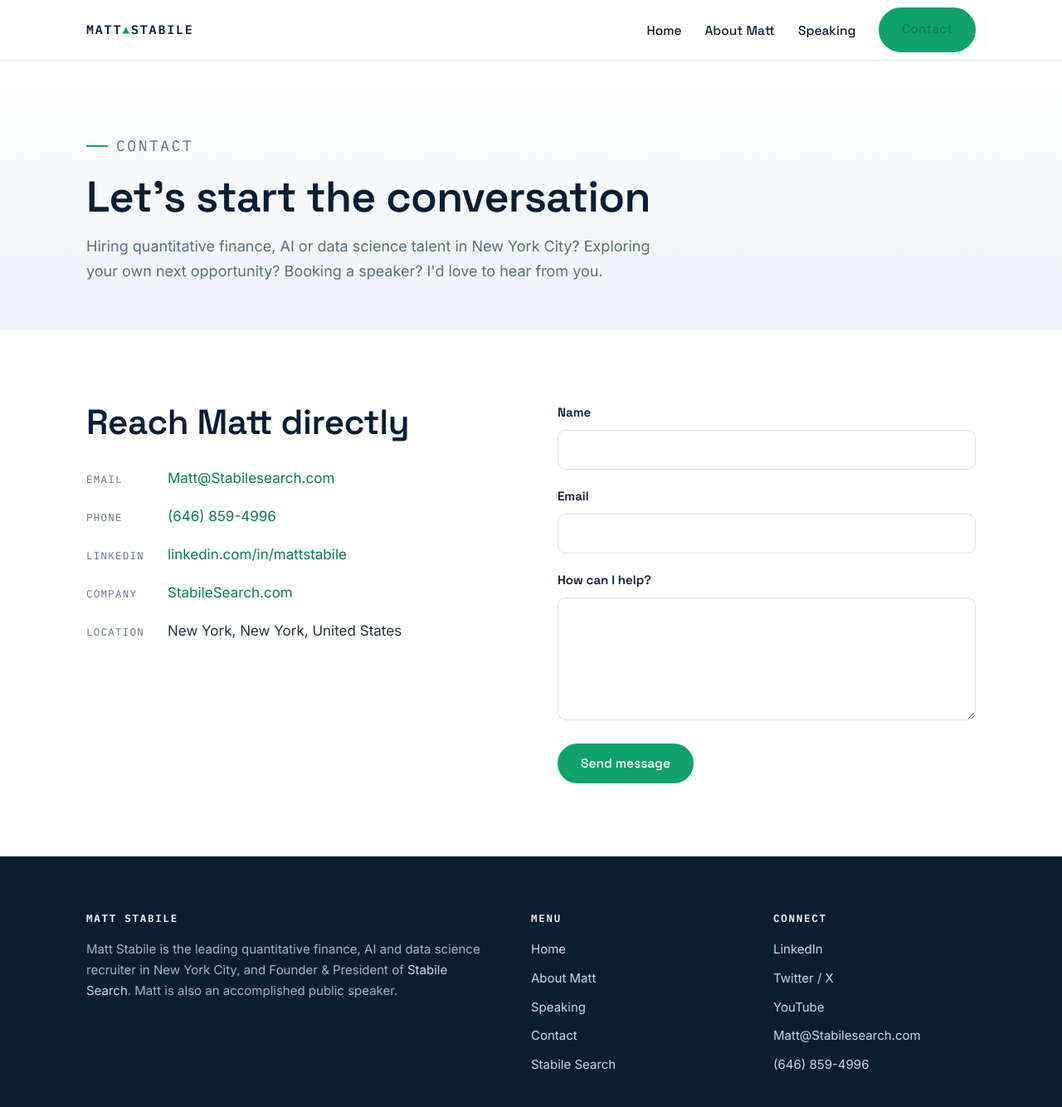
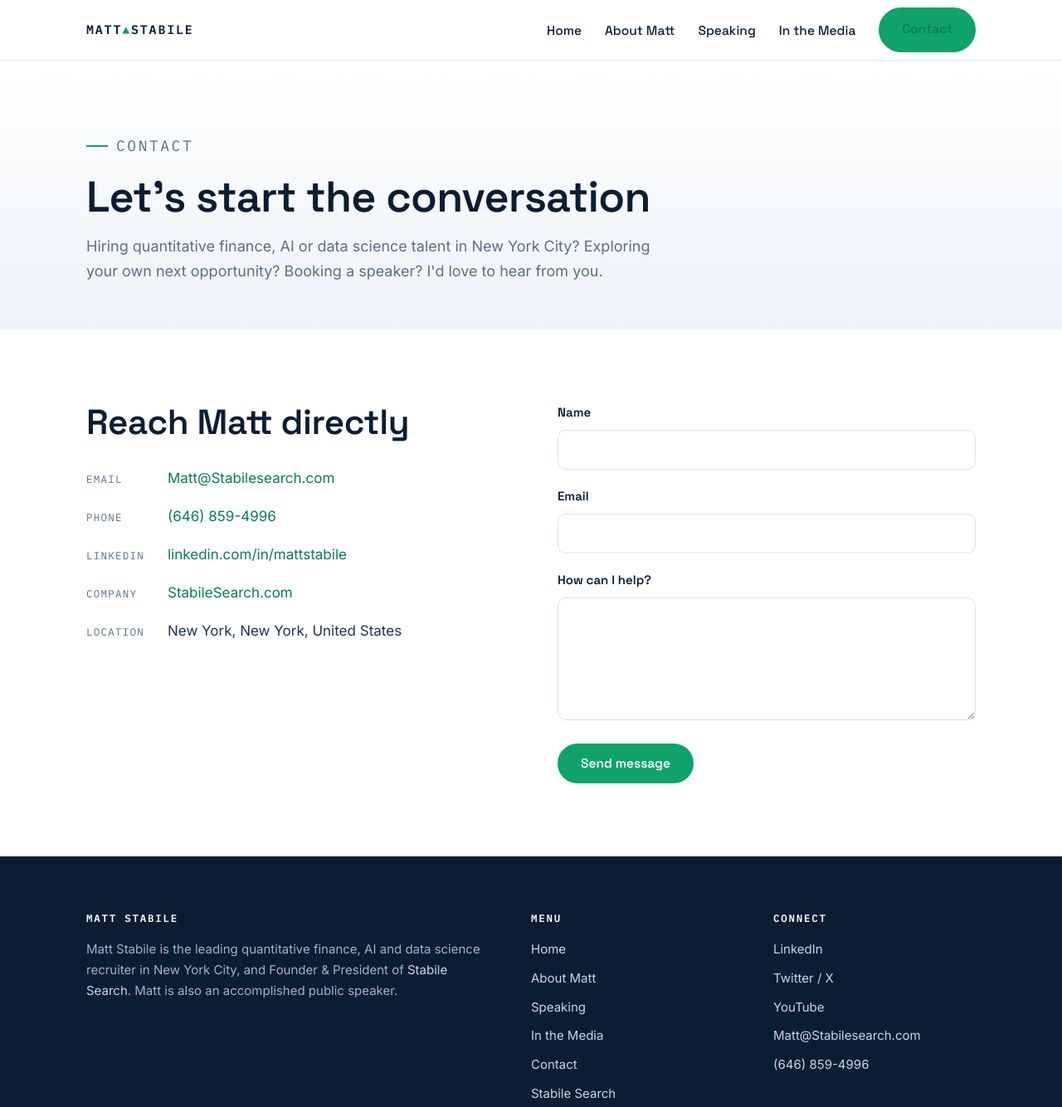
Before and after one commit to MattStabile774/mattstabile.com, a plain HTML site: page mattstabile-site-full_1/contact.html in a window 1280 px wide. Shown: the top 1334 px of the page at 83% size. Drawn offline with Linux system fonts and the light colour scheme.

Commit message:
Add "In the Media" link to nav and footer on all pages

```diff
--- a/mattstabile-site-full_1/contact.html
+++ b/mattstabile-site-full_1/contact.html
@@ -25,6 +25,7 @@
         <li><a href="/">Home</a></li>
         <li><a href="/about.html">About Matt</a></li>
         <li><a href="/speaking.html">Speaking</a></li>
+        <li><a href="/media.html">In the Media</a></li>
         <li><a class="btn btn-solid" href="/contact.html" aria-current="page">Contact</a></li>
       </ul>
     </div>
@@ -86,6 +87,7 @@
             <li><a href="/">Home</a></li>
             <li><a href="/about.html">About Matt</a></li>
             <li><a href="/speaking.html">Speaking</a></li>
+            <li><a href="/media.html">In the Media</a></li>
             <li><a href="/contact.html">Contact</a></li>
             <li><a href="https://www.stabilesearch.com/">Stabile Search</a></li>
           </ul>
```
Also changed, not shown: mattstabile-site-full_1/speaking.html (+2 -0 lines).
